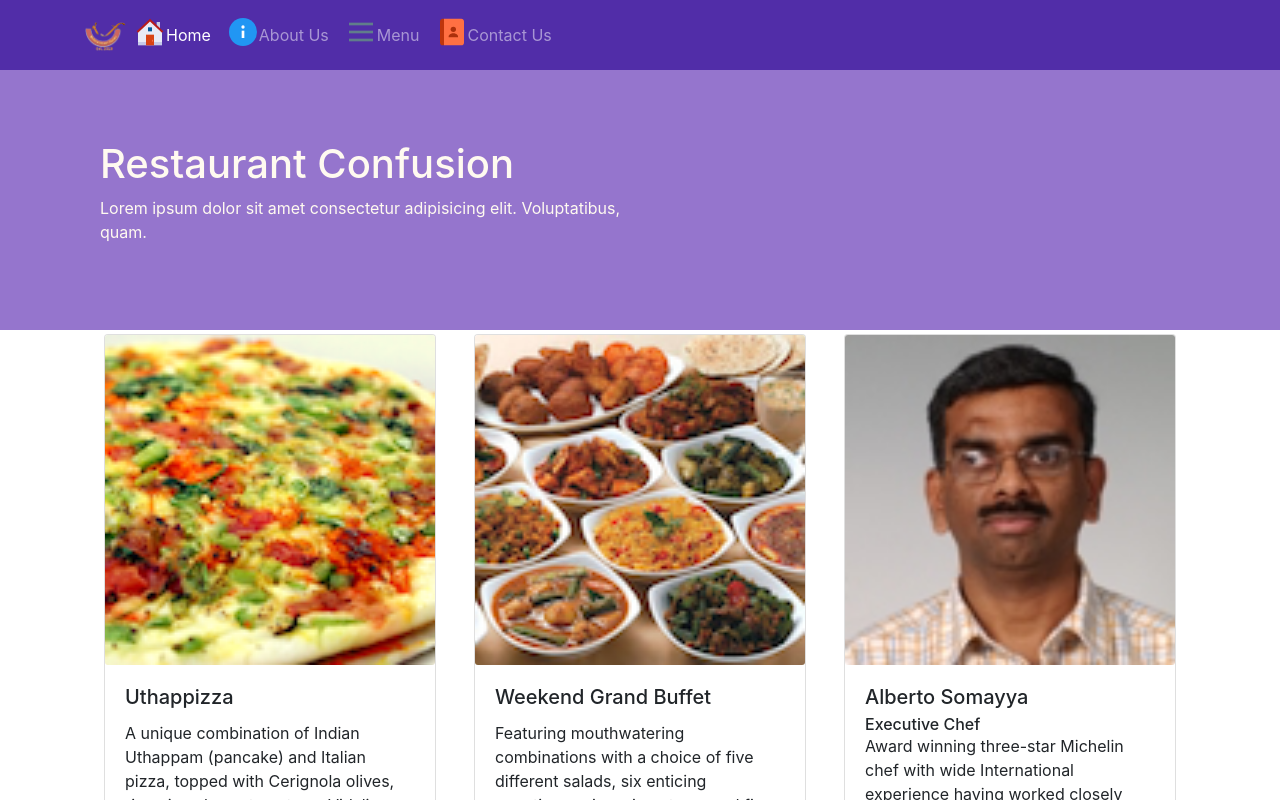
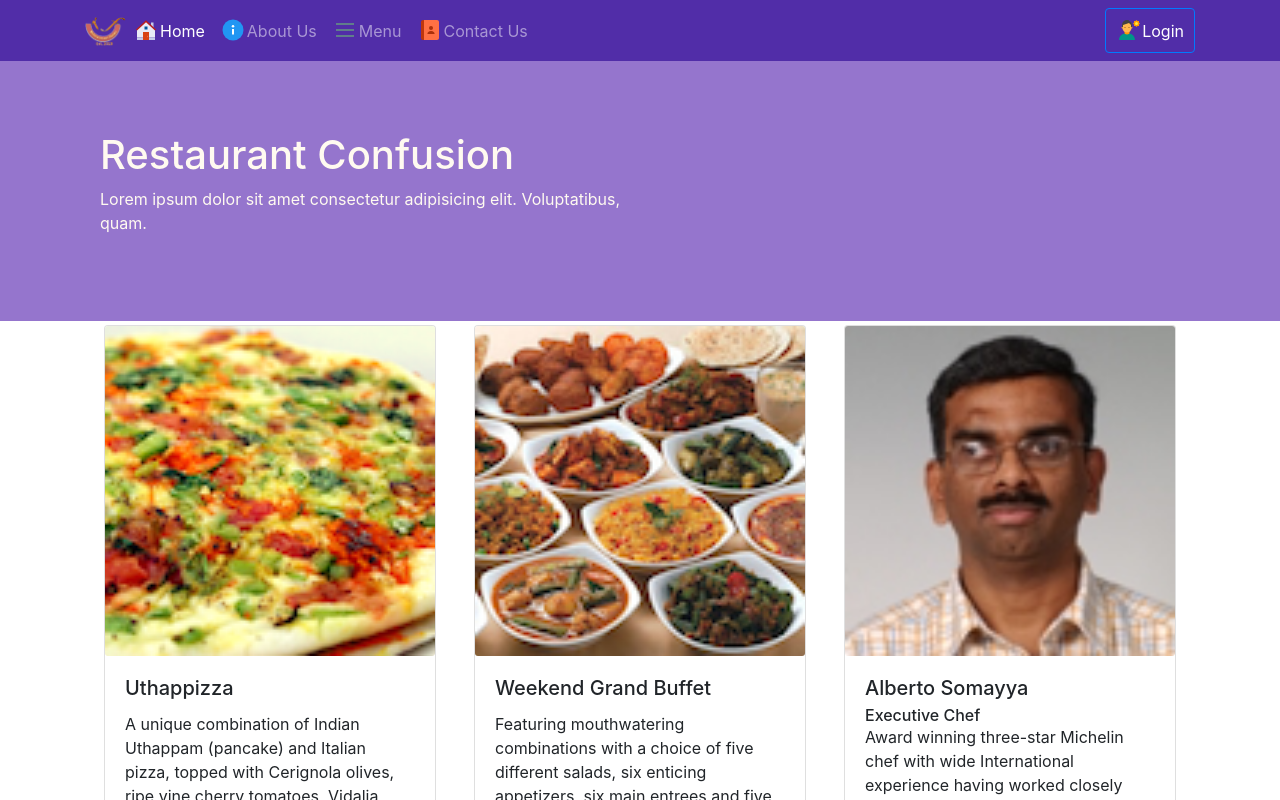
Before and after one commit to mghezel61/confusion, a React (Create React App) app: page /home in a window 1280 px wide. Shown: the top 800 px of the page. Built offline with nearby package versions, Linux system fonts and the light colour scheme.

Commit message:
uncontrolled form

```diff
--- a/src/App.css
+++ b/src/App.css
@@ -33,10 +33,14 @@ address {
   background-color: #512da8;
 }
 
-.nav-link {
+.btn-icon {
   display: flex;
   align-items: center;
+  justify-content: space-around;
+  padding: 4px 10px;
 }
-.nav-link span {
+
+.btn-icon span:nth-child(1) {
   display: inline-block;
+  margin: 5px 2px 0 0;
 }
--- a/src/components/Contact.jsx
+++ b/src/components/Contact.jsx
@@ -1,4 +1,4 @@
-import React, { useEffect, useState } from "react";
+import React, { useState } from "react";
 import {
   Breadcrumb,
   BreadcrumbItem,
@@ -8,6 +8,7 @@ import {
   Label,
   Input,
   Col,
+  Button,
 } from "reactstrap";
 import { Link } from "react-router-dom";
 
@@ -60,13 +61,6 @@ function Contact(props) {
       }
     }
   };
-
-  // const onBlurValidation1 = (field) => (e) => {
-  //   console.log("field", field);
-  //   console.log("name", e.target.name);
-  //   console.log("value", e.target.value);
-  //   console.log("type", e.target.type);
-  // };
 
   // Validation
   const onBlurValidation = (e) => {
@@ -329,11 +323,9 @@ function Contact(props) {
             </FormGroup>
             <FormGroup row>
               <Col md={{ size: 10, offset: 2 }}>
-                <Input
-                  type="submit"
-                  value="Send Message"
-                  className="btn btn-primary"
-                />
+                <Button type="submit" className="btn bg-primary">
+                  Send Message
+                </Button>
               </Col>
             </FormGroup>
           </Form>
--- a/src/components/Header.jsx
+++ b/src/components/Header.jsx
@@ -1,6 +1,8 @@
-import React, { useState } from "react";
+import React, { useState, useRef } from "react";
 import NavLink from "react-router-dom/NavLink";
 import { FcHome, FcInfo, FcMenu, FcContacts } from "react-icons/fc";
+import { BiLogIn } from "react-icons/bi";
+import { FcPortraitMode } from "react-icons/fc";
 import {
   Navbar,
   NavbarBrand,
@@ -9,12 +11,44 @@ import {
   Collapse,
   NavItem,
   Jumbotron,
+  Button,
+  Modal,
+  ModalHeader,
+  ModalBody,
+  FormGroup,
+  Label,
+  Input,
+  Form,
 } from "reactstrap";
 
 const Header = () => {
-  const [isNavOpen, setIsNavOpen] = useState(false);
+  const loginFormValues = {
+    username: useRef(""),
+    password: useRef(""),
+    rememberMe: useRef(false),
+  };
+
+  const [state, setState] = useState({
+    isNavOpen: false,
+    isModalOpen: false,
+  });
+
+  // toggle nav
   const toggleNav = () => {
-    setIsNavOpen(!isNavOpen);
+    setState({ ...state, isNavOpen: !state.isNavOpen });
+  };
+  const toggleModal = () => {
+    setState({ ...state, isModalOpen: !state.isModalOpen });
+  };
+
+  // handle login form
+  const loginHandler = (e) => {
+    const username = loginFormValues.username.current.value;
+    const password = loginFormValues.password.current.value;
+    const rememberMe = loginFormValues.rememberMe.current.checked;
+    alert(username + " ," + password + " ," + rememberMe);
+
+    e.preventDefault();
   };
   return (
     <>
@@ -29,42 +63,55 @@ const Header = () => {
               alt="Restaurant Confusion"
             />
           </NavbarBrand>
-          <Collapse isOpen={isNavOpen} navbar>
+          <Collapse isOpen={state.isNavOpen} navbar>
             <Nav navbar>
               <NavItem>
-                <NavLink className="nav-link" to="/home">
+                <NavLink className="nav-link btn-icon" to="/home">
                   <span>
-                    <FcHome size="2rem" />
+                    <FcHome size="1.5rem" />
                   </span>
-                  <span> Home</span>
+                  <span>Home</span>
                 </NavLink>
               </NavItem>
               <NavItem>
-                <NavLink className="nav-link" to="/aboutus">
+                <NavLink className="nav-link btn-icon" to="/aboutus">
                   <span>
-                    <FcInfo size="2rem" />
+                    <FcInfo size="1.5rem" />
                   </span>
                   <span>About Us</span>
                 </NavLink>
               </NavItem>
               <NavItem>
-                <NavLink className="nav-link" to="/menu">
+                <NavLink className="nav-link btn-icon" to="/menu">
                   <span>
-                    <FcMenu size="2rem" />
+                    <FcMenu size="1.5rem" />
                   </span>
                   <span>Menu</span>
                 </NavLink>
               </NavItem>
               <NavItem>
-                <NavLink className="nav-link" to="/contactus">
+                <NavLink className="nav-link btn-icon" to="/contactus">
                   <span>
-                    <FcContacts size="2rem" />
+                    <FcContacts size="1.5rem" />
                   </span>
                   <span>Contact Us</span>
                 </NavLink>
               </NavItem>
             </Nav>
           </Collapse>
+          <Nav className="ml-auto" navbar>
+            <NavItem>
+              <Button
+                className="btn btn-outline-primary text-white btn-icon"
+                onClick={toggleModal}
+              >
+                <span>
+                  <FcPortraitMode size="1.5rem" />
+                </span>
+                <span>Login</span>
+              </Button>
+            </NavItem>
+          </Nav>
         </div>
       </Navbar>
       <Jumbotron>
@@ -80,6 +127,50 @@ const Header = () => {
           </div>
         </div>
       </Jumbotron>
+      {/* Modal */}
+      <Modal isOpen={state.isModalOpen} toggle={toggleModal}>
+        <ModalHeader toggle={toggleModal}>Login</ModalHeader>
+        <ModalBody>
+          <Form onSubmit={loginHandler}>
+            <FormGroup>
+              <Label for="username">Username</Label>
+              <Input
+                type="text"
+                id="username"
+                name="username"
+                placeholder="Username"
+                innerRef={loginFormValues.username}
+              />
+            </FormGroup>
+            <FormGroup>
+              <Label for="password">Password</Label>
+              <Input
+                type="text"
+                id="password"
+                name="password"
+                placeholder="Password"
+                innerRef={loginFormValues.password}
+              />
+            </FormGroup>
+            <FormGroup check>
+              <Label check for="rememberMe">
+                <Input
+                  type="checkbox"
+                  id="rememberMe"
+                  innerRef={loginFormValues.rememberMe}
+                  name="rememberMe"
+                />
+                Remember Me
+              </Label>
+            </FormGroup>
+            <FormGroup>
+              <Button type="submit" id="submit" className="btn bg-primary">
+                Login
+              </Button>
+            </FormGroup>
+          </Form>
+        </ModalBody>
+      </Modal>
     </>
   );
 };
```
